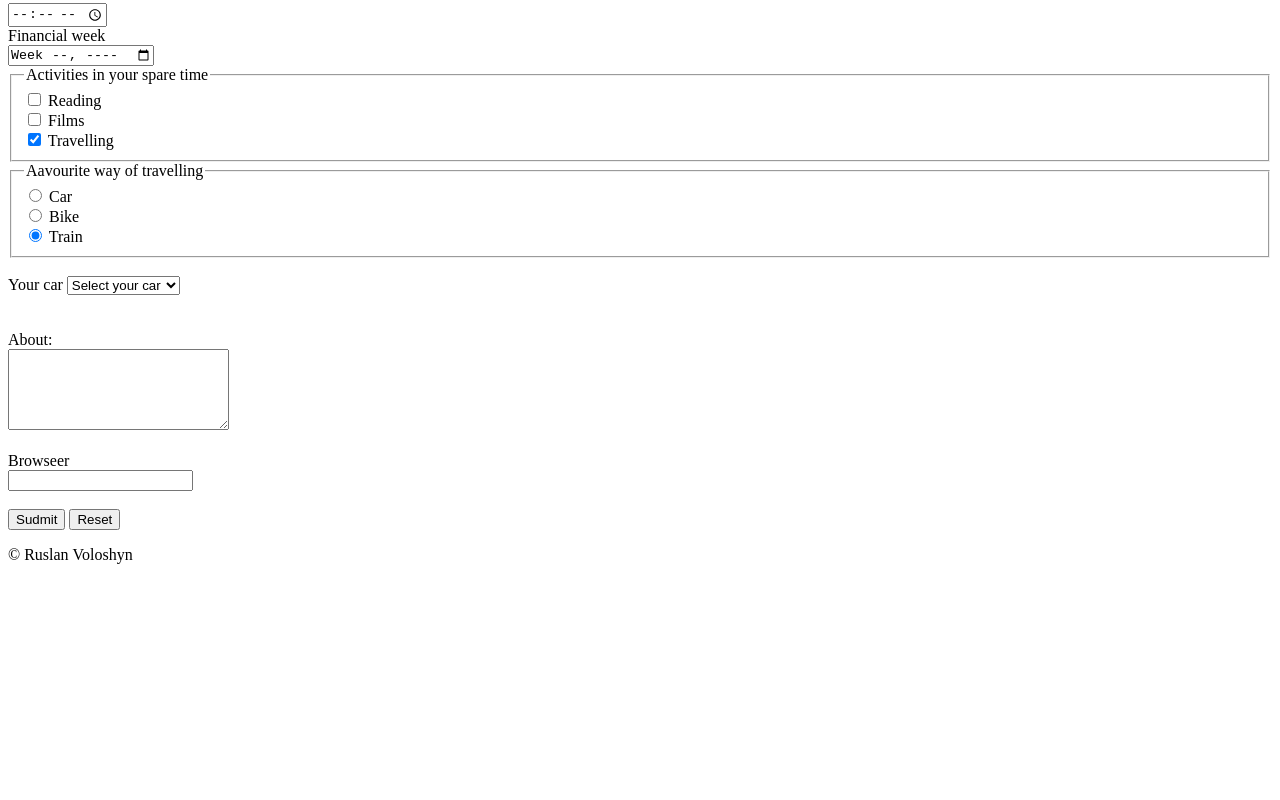
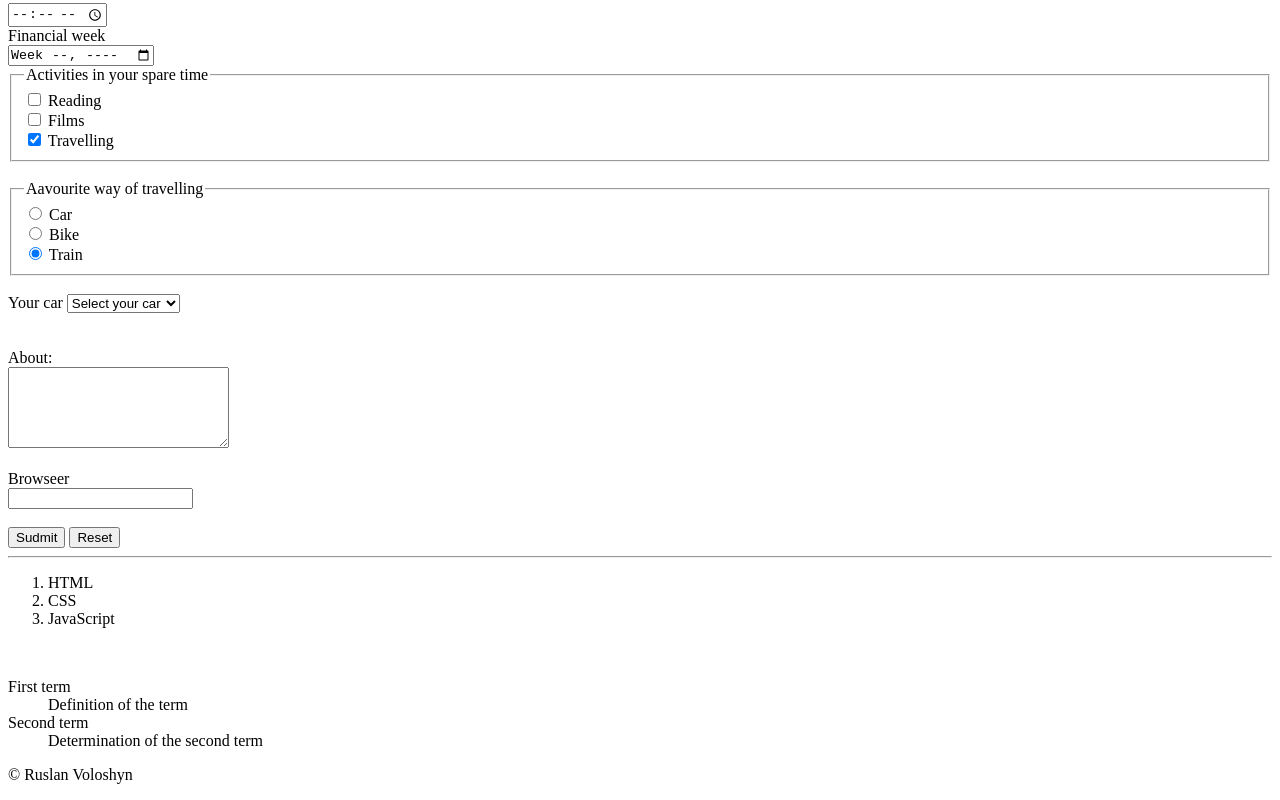
Before and after one commit to RuslanVoloshyn/My-projects, a plain HTML site: page hw_2/index.html in a window 1280 px wide. Shown: the part 682-1482 px from the top of the page. Before the commit the page ends 1262 px from the top, so only its background shows below. Drawn offline with Linux system fonts and the light colour scheme.

Commit message:
Updata index.html

```diff
--- a/hw_2/index.html
+++ b/hw_2/index.html
@@ -100,6 +100,7 @@
 					<label for="travelling">Travelling</label>
 				</div>
 		</fieldset>
+		<br>
 		<fieldset>
 			<legend>Аavourite way of travelling</legend>
 			<div>
@@ -150,6 +151,21 @@
 			<button type="reset">Reset</button>
 		</div>
 	</form>
+	<hr>
+<!--	Ordered List-->
+	<ol>
+		<li>HTML</li>
+		<li>CSS</li>
+		<li>JavaScript</li>
+	</ol>
+	<br>
+<!--	Definition List-->
+	<dl>
+		<dt>First term</dt>
+		<dd>Definition of the term</dd>
+		<dt>Second term</dt>
+		<dd>Determination of the second term</dd>
+	</dl>
 </main>
 <footer>
 <p>&#169 Ruslan&nbsp;Voloshyn </p>
```
